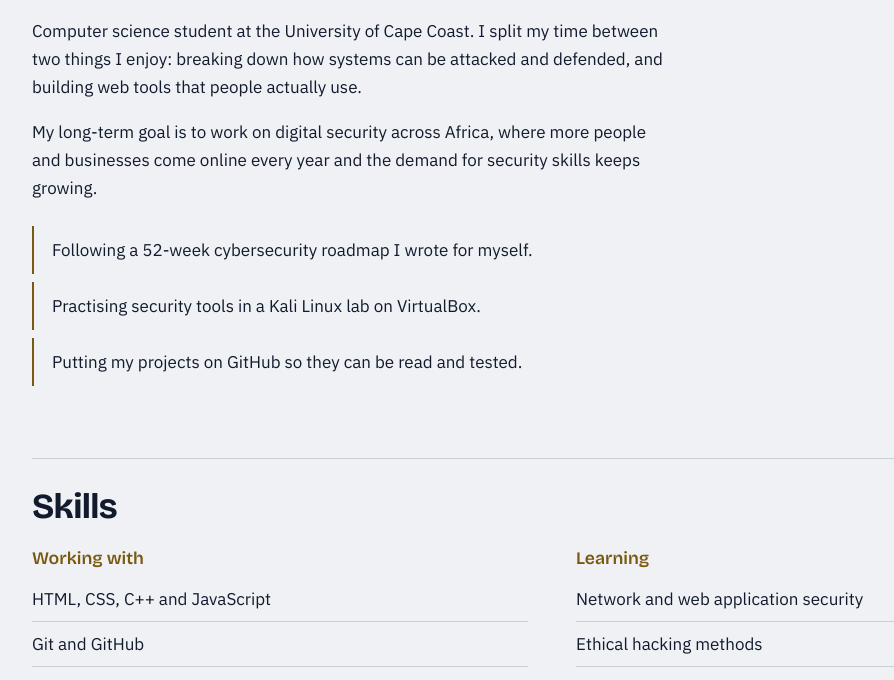
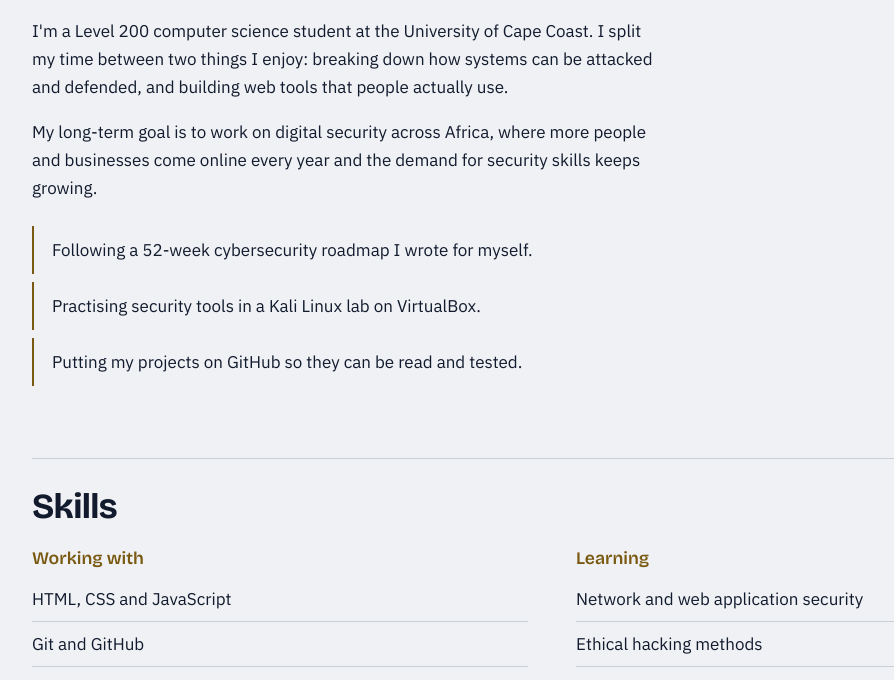
Before and after one commit to boatengraphael94-arch/boatengraphael94-arch.github.io, a plain HTML site: page index.html in a window 1280 px wide. Shown: the part 699-1379 px from the top of the page, without its empty margins (88-982 px from the left). Drawn offline with nearby package versions, Linux system fonts and the light colour scheme.

Commit message:
Add files via upload

```diff
--- a/index.html
+++ b/index.html
@@ -203,7 +203,7 @@ a { color: inherit; }
     <section class="block" id="about">
       <h2>About</h2>
       <div class="prose">
-        <p>Computer science student at the University of Cape Coast. I split my time between two things I enjoy: breaking down how systems can be attacked and defended, and building web tools that people actually use.</p>
+        <p>I'm a Level 200 computer science student at the University of Cape Coast. I split my time between two things I enjoy: breaking down how systems can be attacked and defended, and building web tools that people actually use.</p>
         <p>My long-term goal is to work on digital security across Africa, where more people and businesses come online every year and the demand for security skills keeps growing.</p>
       </div>
       <ul class="now">
@@ -220,7 +220,7 @@ a { color: inherit; }
         <div>
           <h3>Working with</h3>
           <ul>
-            <li>HTML, CSS, C++ and JavaScript</li>
+            <li>HTML, CSS and JavaScript</li>
             <li>Git and GitHub</li>
             <li>Kali Linux and VirtualBox</li>
             <li>Calling web APIs, including the Anthropic API</li>
@@ -266,7 +266,7 @@ a { color: inherit; }
   var CONFIG = {
     email: "boatengraphael94@gmail.com",
     github: "https://github.com/boatengraphael94-arch",
-    linkedin: ""/* paste your LinkedIn profile URL here and it will appear in Contact */linkedin: "https://www.linkedin.com/in/raphael-boateng609677"
+    linkedin: "https://www.linkedin.com/in/raphael-boateng609677"
   };
 
   /* Add "code" and "live" URLs once each project is on GitHub. Empty ones show "Repository coming soon". */
@@ -275,7 +275,7 @@ a { color: inherit; }
       title: "StudentHub",
       cats: ["web"],
       desc: "A student dashboard with a timetable, GPA calculator, budget tracker and Pomodoro timer. It runs on real UCC courses instead of sample data.",
-      tags: ["HTML", "CSS","C++","Python", "JavaScript"],
+      tags: ["HTML", "CSS", "JavaScript"],
       code: "", live: ""
     },
     {
```
